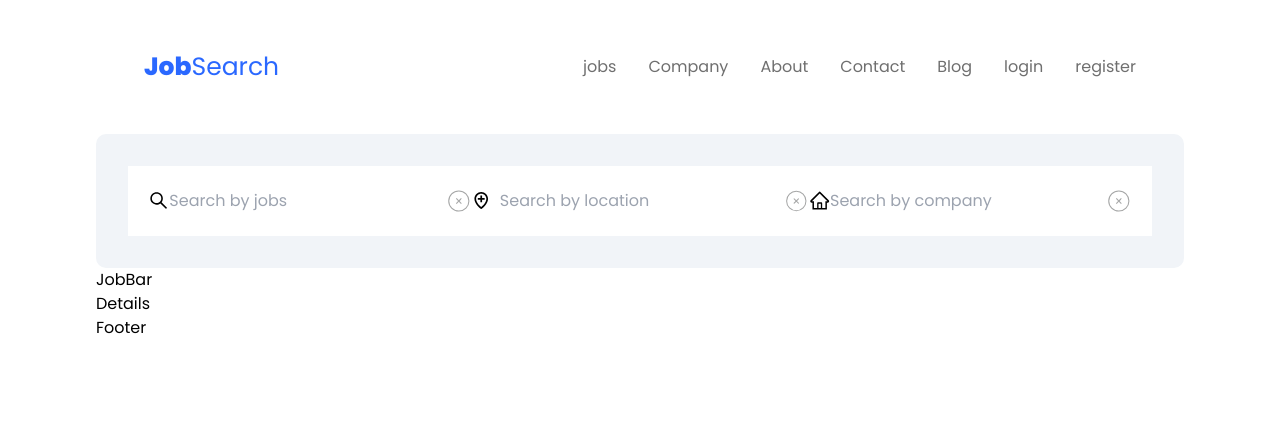
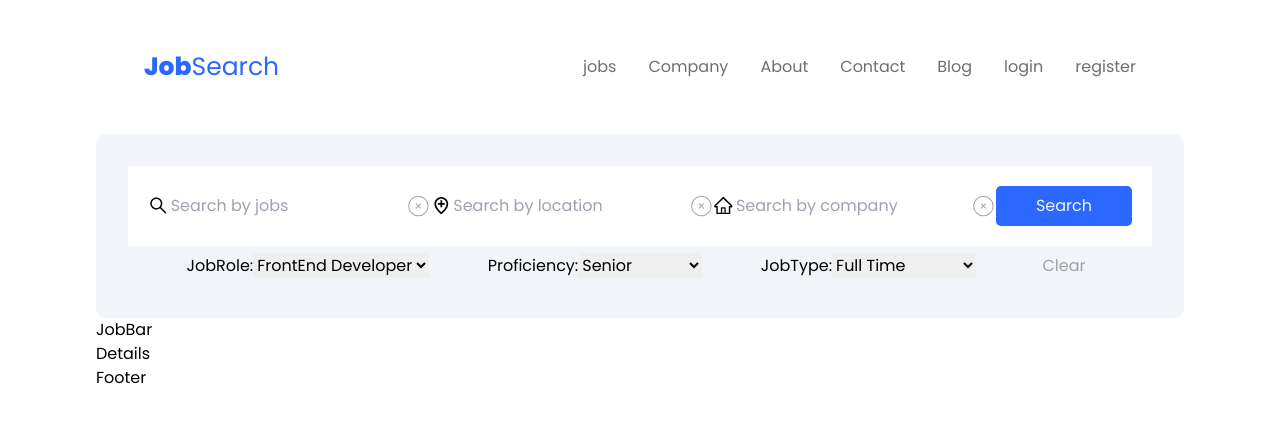
Before and after one commit to ArunprakashLfs/reactui, a React (Create React App) app: page / in a window 1280 px wide. Shown: the top 422 px of the page. Built offline with nearby package versions, Linux system fonts and the light colour scheme.

Commit message:
created searchbar component

```diff
--- a/src/components/Search/Search.jsx
+++ b/src/components/Search/Search.jsx
@@ -7,29 +7,60 @@ const Search = ()=>{
     return(
         <div className="search grid gp-10 bg-greyish rounded-[10px] p-[2rem]">
             <form>
-                <div className='flex items-center justify-between p-5 bg-white shadow-greyish-500 gap-[px]'>
-                    <div className='searchOption flex items-center bg-white '>
+                <div className='flex items-center justify-around p-5 bg-white shadow-greyish-500'>
+                    <div className='searchOption flex items-center gap-[2px] '>
                         <AiOutlineSearch className='icon text-[25px] hover:text-blueColor'/>
                         <input type="text" placeholder="Search by jobs" className='focus:outline-none w-[100%] bg-transparent text-blue-500'/>
                         <CiCircleRemove  className='icon text-[30px] text-[#a5a6a6] hover:text-blueColor'/>
                     </div>
-                    <div className='searchlocation flex items-center gap-2'>
+                    <div className='searchlocation flex items-center gap-[2px]'>
                         {/* <AiOutlineSearch /> */}
                         <BiLocationPlus className='icon text-[25px] hover:text-blueColor'/>
                         <input type="text" placeholder="Search by location"  className='focus:outline-none w-[100%] bg-transparent text-blue-500'/>
                         <CiCircleRemove className='icon text-[30px] text-[#a5a6a6] hover:text-blueColor'/>
                     </div>
-                    <div className='searchcompany flex items-center bg-white '>
+                    <div className='searchcompany flex items-center gap-[2px]'>
                         {/* <AiOutlineSearch /> */}
                         <AiOutlineHome className='icon text-[25px] hover:text-blueColor'/>
                         <input type="text" placeholder="Search by company" className='focus:outline-none w-[100%] bg-transparent text-blue-500'/>
                         <CiCircleRemove className='icon text-[30px] text-[#a5a6a6] hover:text-blueColor' />
                     </div>
-                <div>
-
-                </div>
+                    <button className='bg-blueColor h-full p-2 px-10 cursor-pointer text-greyish rounded-[5px] hover:bg-blue-300'>Search</button>
                 </div>
             </form>
+            <div className='flex items-center justify-evenly p-10px '>
+                <div className='p-10px'>
+                    <label htmlFor='jobrole'>JobRole:</label>
+                    <select typeof='jobrole'>
+                        <option>FrontEnd Developer</option>
+                        <option>FullStack Developer</option>
+                        <option>Backend Developer</option>
+                        <option>Network Engineer</option>
+                        <option>Ui/Ux Developer</option>
+                    </select>
+                </div>
+                <div>
+                <label htmlFor='jobExperience'>Proficiency:</label>
+                    <select typeof='jobExperience'>
+                        <option>Senior</option>
+                        <option>Beginer</option>
+                        <option>Intermediate</option>
+                        <option>Student</option>
+                        {/* <option>Ui/Ux Developer</option> */}
+                    </select>
+                </div>
+                <div>
+                <label htmlFor='jobTime'>JobType:</label>
+                    <select typeof='jobTime'>
+                        <option>Full Time</option>
+                        <option>Part Time</option>
+                        <option>Weekend Only</option>
+                        <option>WeekDays Only</option>
+                        {/* <option>Ui/Ux Developer</option> */}
+                    </select>
+                </div>
+                <span className='text-[#a1a1a1] p-2 rounded-[5px] cursor-pointer hover:bg-blueColor hover:text-white'>Clear</span>
+            </div>
         </div>
     )
 }
```
